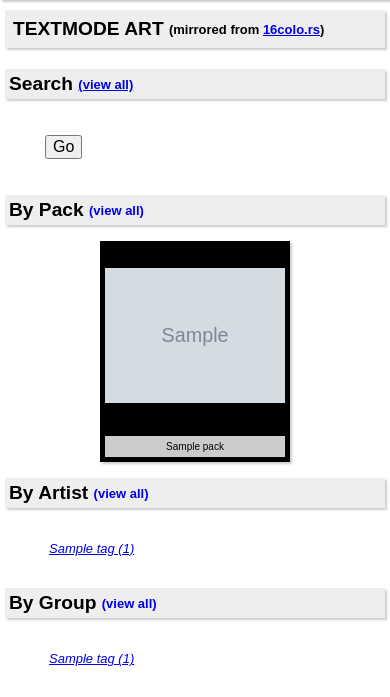
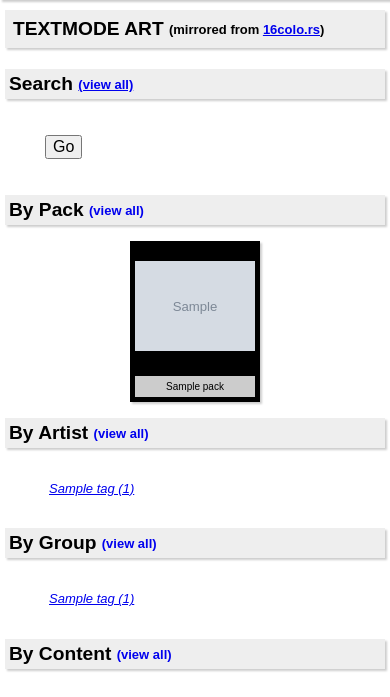
Before and after one commit to michael-lazar/ascii-server, a Django app: template ascii/textmode/templates/textmode/index.html in a window 390 px wide. Shown: the part 38-735 px from the top of the page. Run offline with Django 4.2, Linux system fonts and the light colour scheme; the template is opened without the code that fills it: most values are stand-ins (such as "Sample title", 1, 10 or a date in 2020); grey boxes marked "Sample" are stand-in pictures; some libraries are stand-ins or nearby versions.

Commit message:
Mobile styling

```diff
--- a/ascii/textmode/static/textmode/css/textmode.css
+++ b/ascii/textmode/static/textmode/css/textmode.css
@@ -578,6 +578,14 @@
         justify-content: center;
     }
 
+    .pack-card a {
+        width: 120px;
+    }
+
+    .pack-card img {
+        height: 120px;
+    }
+
     .sidebar {
         width: auto;
         box-shadow: 2px 0 2px rgba(0, 0, 0, 0.2);
```
